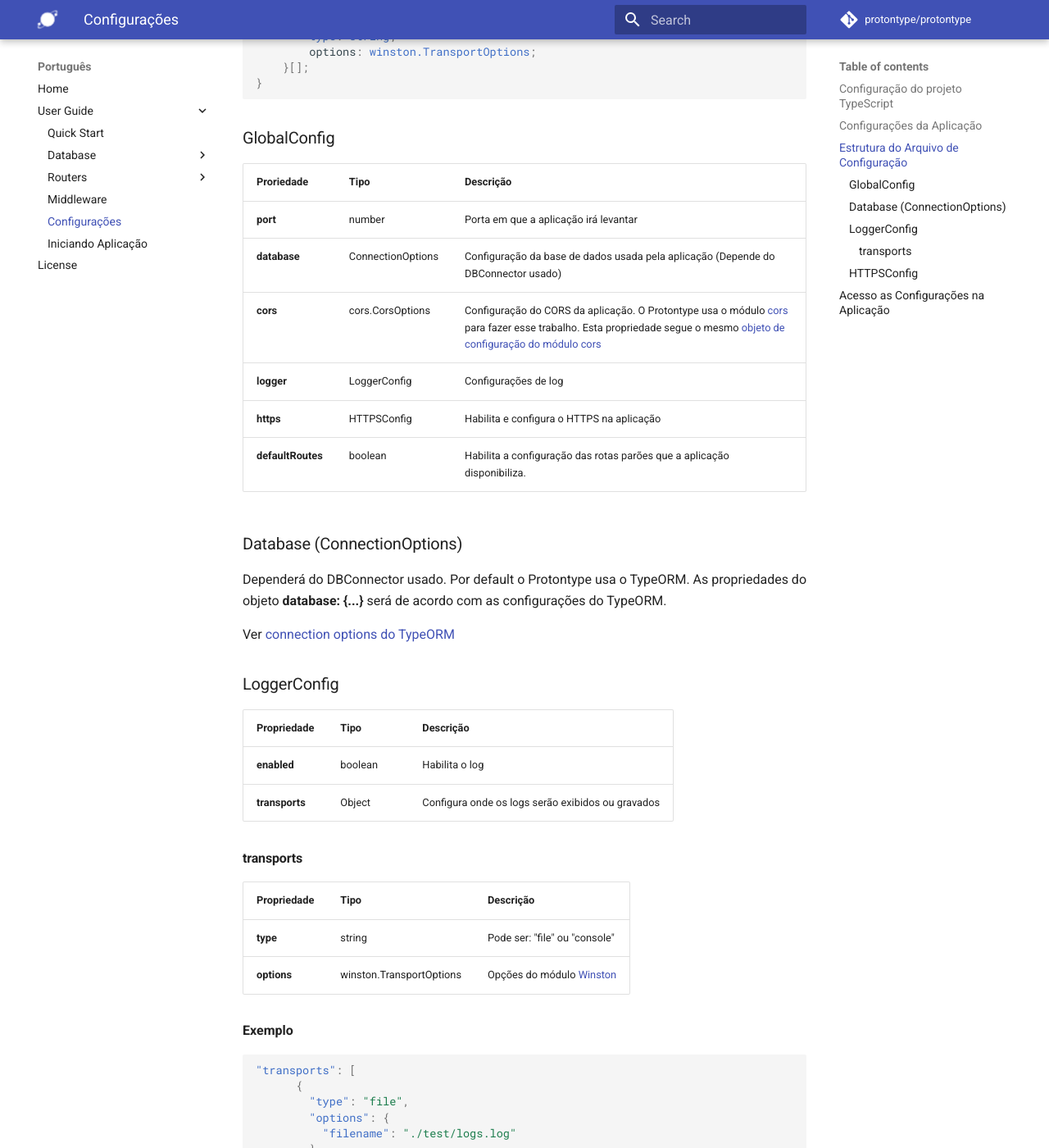
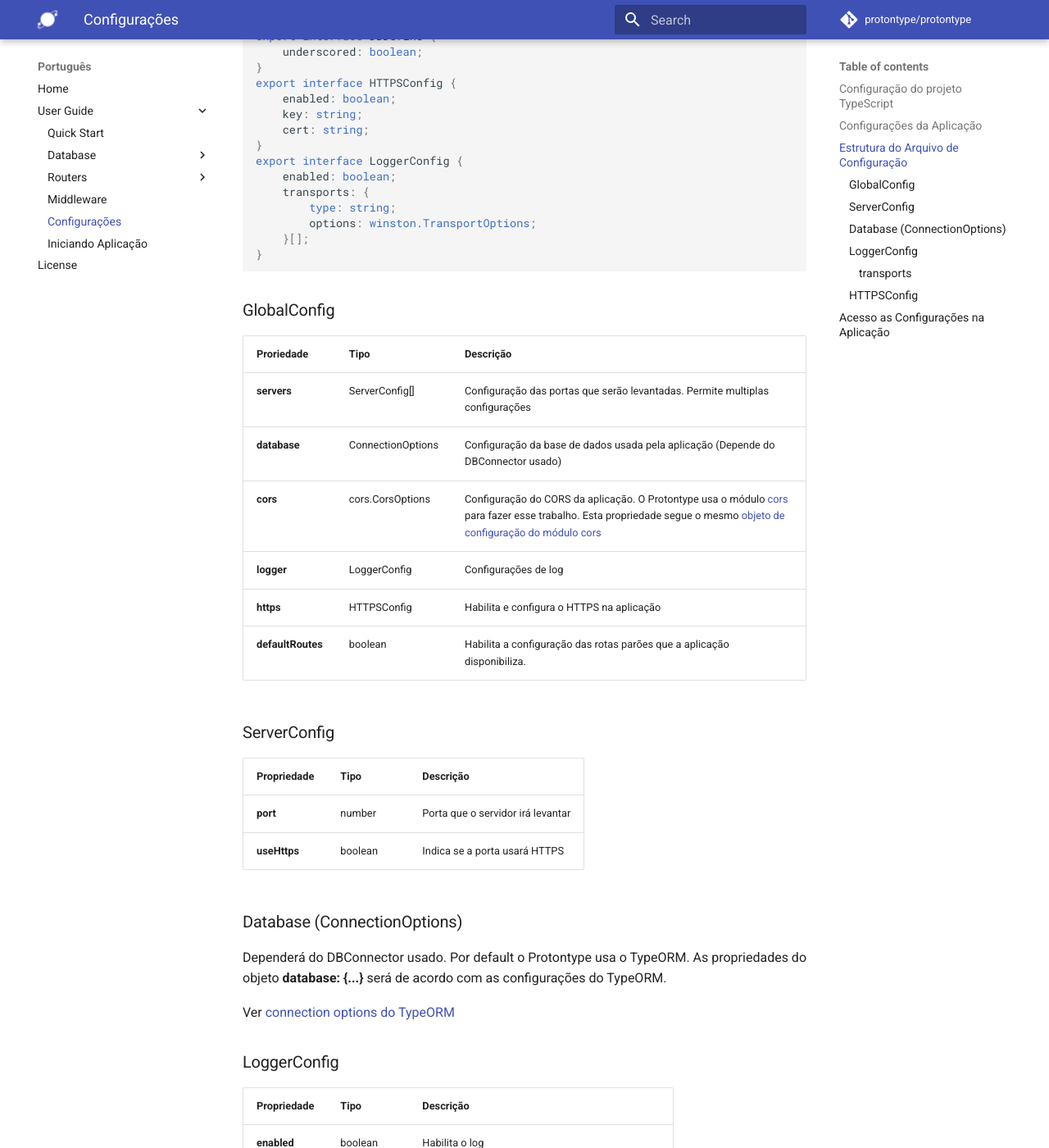
Before and after one commit to protontype/protontype.github.io, an MkDocs documentation site: the page built from docs/config.md, in a window 1280 px wide and 1400 px high, scrolled down 1951 px. Shown: the whole window at 82% size. Built offline with MkDocs 1.6.1 and Material for MkDocs 9.7.7, drawn with Linux system fonts in a browser that asks for light colours; comment, search, counter and statistics services are not loaded; old or Windows-style settings are respelled for this version of MkDocs; some of the changed text lies outside the part shown.

Commit message:
Update with 2.3.3 changes

````diff
--- a/docs/config.md
+++ b/docs/config.md
@@ -23,7 +23,12 @@
 
 ```json
 {
-  "port": "3000",
+  "servers": [
+    {
+      "port": 3001,
+      "useHttps": false
+    }
+  ]
   "defaultRoutes": true,
   "database": {
     "name": "defaultTestConnection",
@@ -67,13 +72,19 @@
 
 ```typescript
 export interface GlobalConfig {
-    port: number;
+    servers: ServerConfig[];
     database: any;
     cors?: cors.CorsOptions;
     logger?: LoggerConfig;
     https?: HTTPSConfig;
     defaultRoutes?: boolean;
 }
+
+export interface ServerConfig {
+    port: number;
+    useHttps: boolean;
+}
+
 export interface DatabaseConfig {
     name: string;
     username: string;
@@ -101,12 +112,18 @@ export interface LoggerConfig {
 
 | Proriedade        | Tipo             | Descrição                                                                                                                                                                                                                                   |
 |-------------------|------------------|---------------------------------------------------------------------------------------------------------------------------------------------------------------------------------------------------------------------------------------------|
-| **port**          | number           | Porta em que a aplicação irá levantar                                                                                                                                                                                                       |
+| **servers**          | ServerConfig[]           | Configuração das portas que serão levantadas. Permite multiplas configurações                                                                                                                                                                                                       |
 | **database**      | ConnectionOptions  | Configuração da base de dados usada pela aplicação (Depende do DBConnector usado)                                                                                                                                                                                         |
 | **cors**          | cors.CorsOptions | Configuração do CORS da aplicação. O Protontype usa o módulo [cors](https://www.npmjs.com/package/cors) para fazer esse trabalho. Esta propriedade segue o mesmo [objeto de configuração do módulo cors](https://www.npmjs.com/package/cors)|
 | **logger**        | LoggerConfig     | Configurações de log                                                                                                                                                                                                                        |
 | **https**         | HTTPSConfig      | Habilita e configura o HTTPS na aplicação                                                                                                                                                                                                   |
 | **defaultRoutes** | boolean          | Habilita a configuração das rotas parões que a aplicação disponibiliza.                                                                                                                                                                     |
+
+### ServerConfig
+| Propriedade | Tipo    | Descrição                                         |
+|-------------|---------|---------------------------------------------------|
+| **port**     | number | Porta que o servidor irá levantar                                 |
+| **useHttps**  | boolean  | Indica se a porta usará HTTPS  |
 
 ### Database (ConnectionOptions)
 Dependerá do DBConnector usado. Por default o Protontype usa o TypeORM.
````
Also changed, not shown: docs/quickstart.md (+6 -1 lines).
